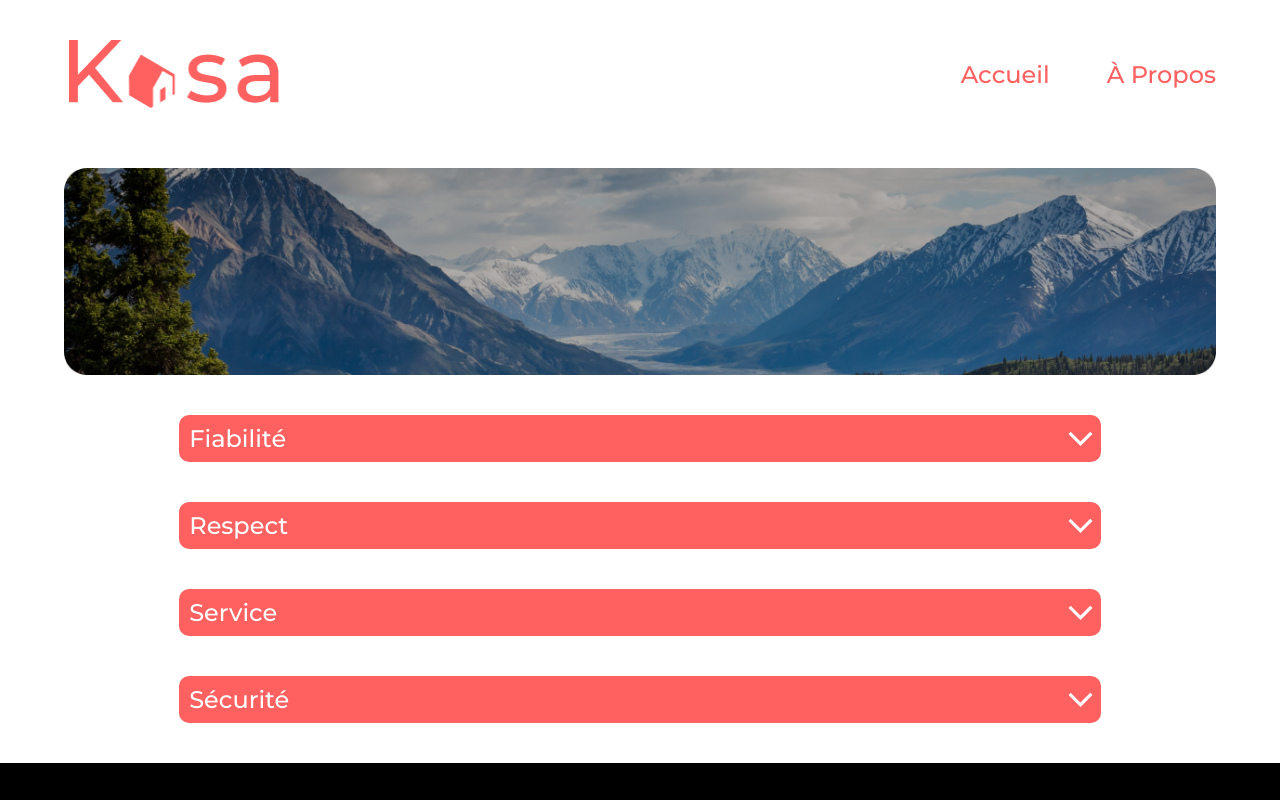
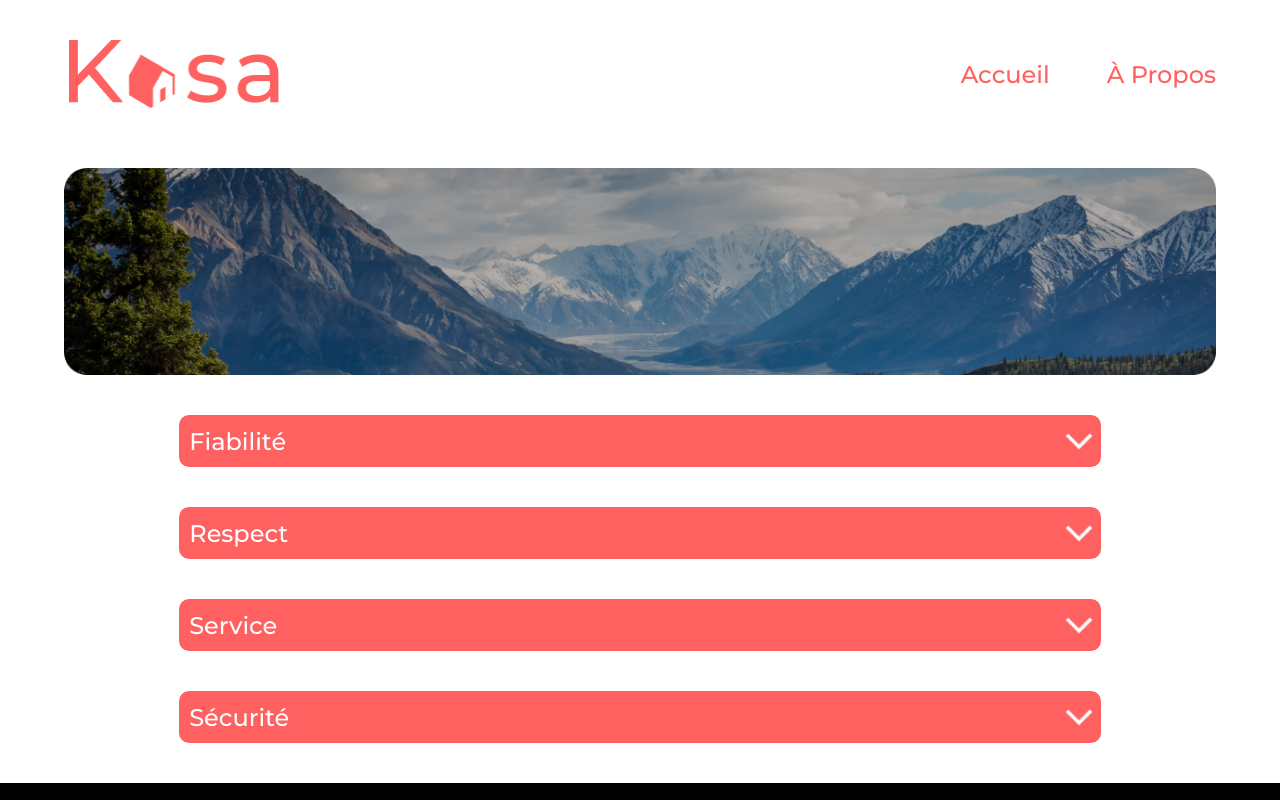
Before and after one commit to Ecnac/Kasa, a React (Create React App) app: page /a-propos in a window 1280 px wide. Shown: the top 800 px of the page. Built offline with nearby package versions, Linux system fonts and the light colour scheme.

Commit message:
Components responsive + Error page update

```diff
--- a/src/components/Carousel/index.jsx
+++ b/src/components/Carousel/index.jsx
@@ -20,6 +20,10 @@ const CarouselImage = styled.img`
     height: 415px;
     border-radius: 25px;
     object-fit: cover;
+
+    @media (max-width: 768px) {
+        height: 255px;
+
 `;
 
 const LeftButton = styled.button`
@@ -29,6 +33,9 @@ const LeftButton = styled.button`
     border: none;
     cursor: pointer;
     background-color: transparent;
+
+    @media (max-width: 768px) {
+        left: 1%;
 `;
 
 const RightButton = styled.button`
@@ -38,18 +45,29 @@ const RightButton = styled.button`
     border: none;
     cursor: pointer;
     background-color: transparent;
+
+    @media (max-width: 768px) {
+        right: 1%;
 `;
 
 const PreviousArrow = styled.img`
     width: 100%;
     height: 100%;
     object-fit: contain;
+
+    @media (max-width: 768px) {
+        width: 50%;
+        height: 50%;
 `;
 
 const NextArrow = styled.img`
     width: 100%;
     height: 100%;
     object-fit: contain;
+
+    @media (max-width: 768px) {
+        width: 50%;
+        height: 50%;
 `;
 
 const SlideNumber = styled.p`
--- a/src/components/Collapse/index.jsx
+++ b/src/components/Collapse/index.jsx
@@ -17,7 +17,7 @@ const ToggleButton = styled.button`
     justify-content: space-between;
     align-items: center;
     width: 90%;
-    height: 47px;
+    height: 52px;
     margin-top: 40px;
     padding-left: 10px;
     border: none;
@@ -30,8 +30,19 @@ const ToggleButton = styled.button`
 
     @media (max-width: 768px) {
         width: 100%;
+        height: 30px;
         font-size: 13px;
         margin-top: 20px;
+`;
+
+const Arrow = styled.img`
+    width: 32px;
+    height: 32px;
+    object-fit: contain;
+
+    @media (max-width: 768px) {
+        width: 18px;
+        height: 18px;
 `;
 
 const TextContainer = styled.div`
@@ -67,7 +78,7 @@ const Collapse = (props) => {
                 ]}
             >
                 {props.label}
-                <img
+                <Arrow
                     src={arrow}
                     alt="arrow"
                     style={{
--- a/src/pages/Error/index.jsx
+++ b/src/pages/Error/index.jsx
@@ -13,18 +13,29 @@ const ErrorTitle = styled.h1`
     font-size: 288px;
     margin: 80px 0 0;
     color: ${colors.primary};
+
+    @media (max-width: 768px) {
+        font-size: 96px;
 `;
 
 const ErrorSubtitle = styled.h2`
+    text-align: center;
+    width: 100%;
     font-size: 36px;
     font-weight: 500;
     color: ${colors.primary};
+
+    @media (max-width: 768px) {
+        font-size: 18px;
 `;
 
 const ErrorLink = styled(Link)`
     color: ${colors.primary};
     font-size: 18px;
     margin-top: 120px;
+
+    @media (max-width: 768px) {
+        font-size: 14px;
 `;
 
 const Error = () => {
```
